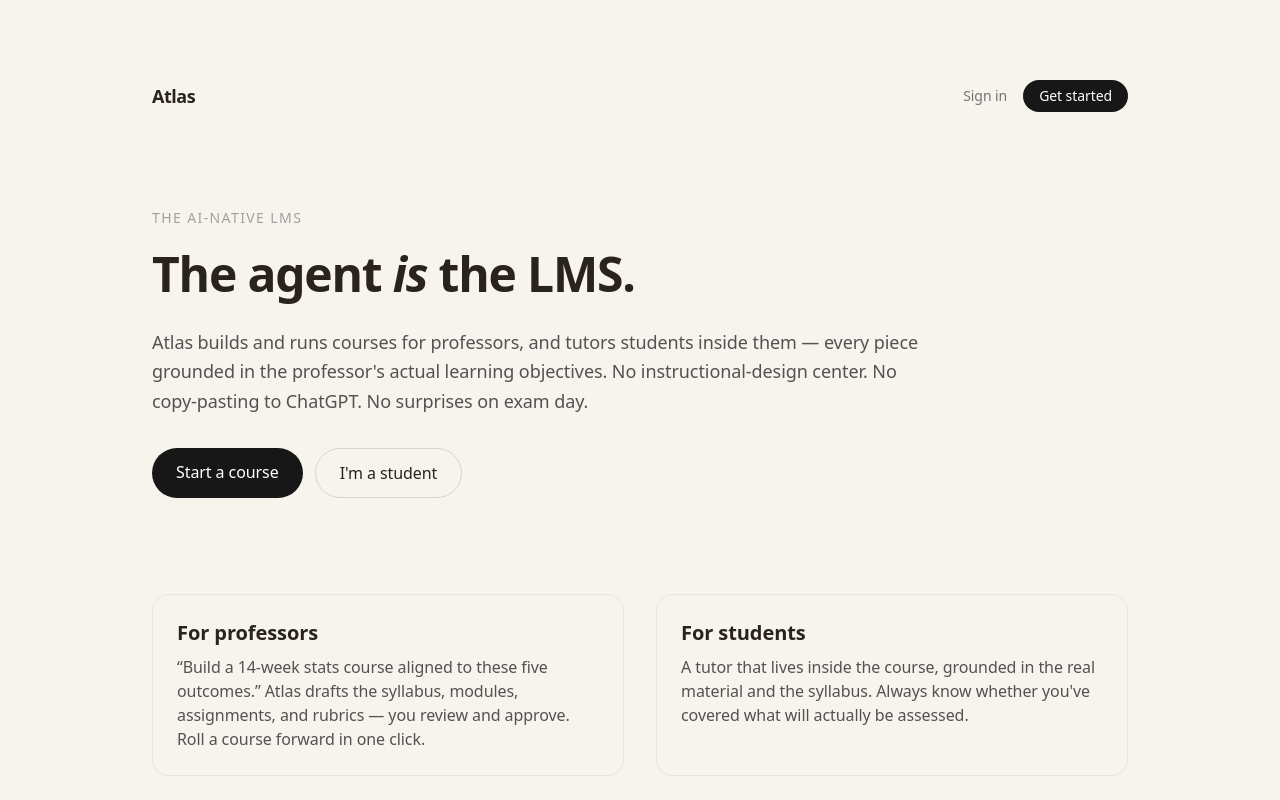
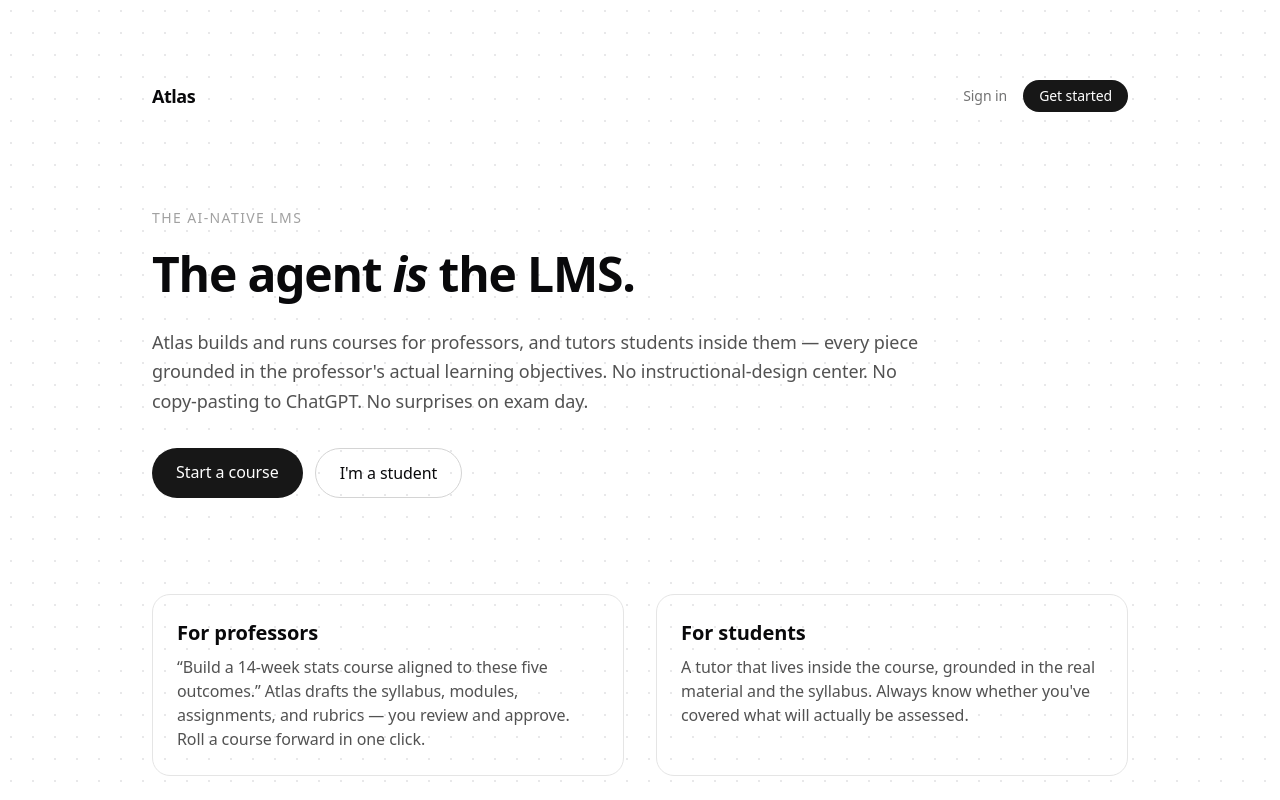
Before and after one commit to Prashant002-1/Atlas-LMS, a Next.js app: page / in a window 1280 px wide. Shown: the top 800 px of the page. Built offline with nearby package versions, Linux system fonts and the light colour scheme; what tailwindcss-animate would draw is missing.

Commit message:
feat(ui): monochrome neutral theme + dot-grid canvas + Geist (matches original)

```diff
--- a/app/globals.css
+++ b/app/globals.css
@@ -2,66 +2,57 @@
 @import "tailwindcss-animate";
 
 /*
- * Atlas — warm "Quad" theme on shadcn/ui tokens (Tailwind v4).
- * Stone base · deep pine primary · marigold accent · terracotta destructive.
- * Type: Hanken Grotesk (sans) + Fraunces (display). No Inter, no purple.
+ * Atlas — upscaled from the original Personal-Canvas / Kairos aesthetic:
+ * shadcn `neutral` (monochrome), a faint dot-grid canvas, soft radii, Geist.
+ * Quiet and immersive. Colour is functional only (a single restrained warning signal).
  */
 :root {
-  --radius: 0.8rem;
+  --radius: 0.625rem;
 
-  --background: hsl(39 38% 95%);
-  --foreground: hsl(28 18% 14%);
-  --card: hsl(40 50% 98%);
-  --card-foreground: hsl(28 18% 14%);
-  --popover: hsl(40 50% 98%);
-  --popover-foreground: hsl(28 18% 14%);
-  --primary: hsl(158 39% 22%);
-  --primary-foreground: hsl(40 44% 96%);
-  --secondary: hsl(38 32% 91%);
-  --secondary-foreground: hsl(28 18% 18%);
-  --muted: hsl(38 26% 90%);
-  --muted-foreground: hsl(30 9% 40%);
-  --accent: hsl(37 34% 88%);
-  --accent-foreground: hsl(28 18% 16%);
-  --destructive: hsl(12 62% 47%);
-  --destructive-foreground: hsl(40 44% 96%);
-  --border: hsl(34 20% 85%);
-  --input: hsl(34 22% 83%);
-  --ring: hsl(158 39% 30%);
-
-  /* brand extensions */
-  --gold: hsl(36 86% 49%);
-  --gold-foreground: hsl(30 45% 12%);
-  --clay: hsl(14 58% 49%);
-  --chart-1: hsl(158 39% 28%);
-  --chart-2: hsl(36 86% 49%);
-  --chart-3: hsl(14 58% 49%);
-  --chart-4: hsl(200 30% 45%);
-  --chart-5: hsl(45 60% 50%);
+  --background: hsl(0 0% 100%);
+  --foreground: hsl(240 10% 3.9%);
+  --card: hsl(0 0% 100%);
+  --card-foreground: hsl(240 10% 3.9%);
+  --popover: hsl(0 0% 100%);
+  --popover-foreground: hsl(240 10% 3.9%);
+  --primary: hsl(240 5.9% 10%);
+  --primary-foreground: hsl(0 0% 98%);
+  --secondary: hsl(240 4.8% 95.9%);
+  --secondary-foreground: hsl(240 5.9% 10%);
+  --muted: hsl(240 4.8% 95.9%);
+  --muted-foreground: hsl(240 3.8% 46.1%);
+  --accent: hsl(240 4.8% 95.9%);
+  --accent-foreground: hsl(240 5.9% 10%);
+  --destructive: hsl(0 72% 51%);
+  --destructive-foreground: hsl(0 0% 98%);
+  --border: hsl(240 5.9% 90%);
+  --input: hsl(240 5.9% 90%);
+  --ring: hsl(240 5% 65%);
+  --sidebar: hsl(240 4.8% 98%);
+  --warn: hsl(35 92% 45%);
 }
 
 .dark {
-  --background: hsl(160 14% 8%);
-  --foreground: hsl(40 30% 92%);
-  --card: hsl(160 12% 11%);
-  --card-foreground: hsl(40 30% 92%);
-  --popover: hsl(160 12% 11%);
-  --popover-foreground: hsl(40 30% 92%);
-  --primary: hsl(152 44% 60%);
-  --primary-foreground: hsl(160 30% 10%);
-  --secondary: hsl(160 8% 18%);
-  --secondary-foreground: hsl(40 30% 92%);
-  --muted: hsl(160 8% 18%);
-  --muted-foreground: hsl(40 10% 64%);
-  --accent: hsl(160 8% 20%);
-  --accent-foreground: hsl(40 30% 92%);
-  --destructive: hsl(12 60% 56%);
-  --destructive-foreground: hsl(160 30% 10%);
-  --border: hsl(160 8% 22%);
-  --input: hsl(160 8% 24%);
-  --ring: hsl(152 44% 50%);
-  --gold: hsl(40 80% 58%);
-  --clay: hsl(14 60% 60%);
+  --background: hsl(240 10% 3.9%);
+  --foreground: hsl(0 0% 98%);
+  --card: hsl(240 10% 5.5%);
+  --card-foreground: hsl(0 0% 98%);
+  --popover: hsl(240 10% 5.5%);
+  --popover-foreground: hsl(0 0% 98%);
+  --primary: hsl(0 0% 98%);
+  --primary-foreground: hsl(240 5.9% 10%);
+  --secondary: hsl(240 3.7% 15.9%);
+  --secondary-foreground: hsl(0 0% 98%);
+  --muted: hsl(240 3.7% 15.9%);
+  --muted-foreground: hsl(240 5% 64.9%);
+  --accent: hsl(240 3.7% 15.9%);
+  --accent-foreground: hsl(0 0% 98%);
+  --destructive: hsl(0 62% 50%);
+  --destructive-foreground: hsl(0 0% 98%);
+  --border: hsl(240 3.7% 15.9%);
+  --input: hsl(240 3.7% 18%);
+  --ring: hsl(240 4.9% 60%);
+  --sidebar: hsl(240 10% 6.5%);
 }
 
 @theme inline {
@@ -84,18 +75,17 @@
   --color-border: var(--border);
   --color-input: var(--input);
   --color-ring: var(--ring);
-  --color-gold: var(--gold);
-  --color-gold-foreground: var(--gold-foreground);
-  --color-clay: var(--clay);
+  --color-sidebar: var(--sidebar);
 
   --radius-lg: var(--radius);
   --radius-md: calc(var(--radius) - 2px);
   --radius-sm: calc(var(--radius) - 4px);
+  --radius-xl: calc(var(--radius) + 4px);
+  --radius-2xl: calc(var(--radius) + 8px);
 
-  --font-sans: "Hanken Grotesk", system-ui, sans-serif;
-  --font-display: "Fraunces", Georgia, serif;
+  --font-sans: "Geist", system-ui, -apple-system, sans-serif;
+  --font-mono: "Geist Mono", ui-monospace, monospace;
 
-  /* Family Values golden easing */
   --ease-fluid: cubic-bezier(0.16, 1, 0.3, 1);
 }
 
@@ -107,8 +97,18 @@
     font-family: var(--font-sans);
     -webkit-font-smoothing: antialiased;
     letter-spacing: -0.005em;
+    /* the signature: a faint dot-grid that makes the canvas feel like paper */
+    background-image: radial-gradient(color-mix(in oklab, var(--muted-foreground) 16%, transparent) 1px, transparent 1px);
+    background-size: 22px 22px;
   }
-  .font-display { font-family: var(--font-display); letter-spacing: -0.012em; }
+  /* refined letter-spaced micro-labels (mono) — a Kairos signature */
+  .label-mono {
+    font-family: var(--font-mono);
+    text-transform: uppercase;
+    letter-spacing: 0.14em;
+    font-size: 0.7rem;
+    color: var(--muted-foreground);
+  }
   @media (prefers-reduced-motion: reduce) {
     *, *::before, *::after { animation-duration: 0.01ms !important; transition-duration: 0.01ms !important; }
   }
```
